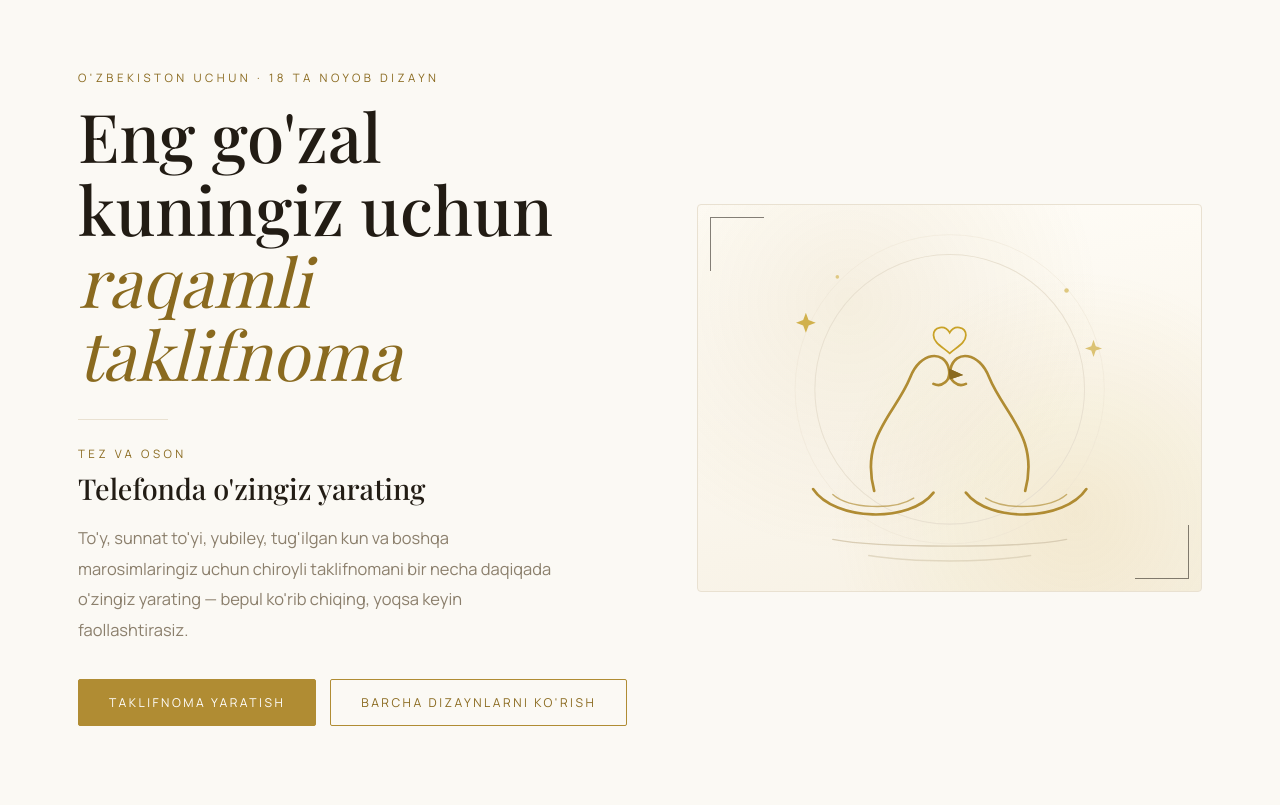
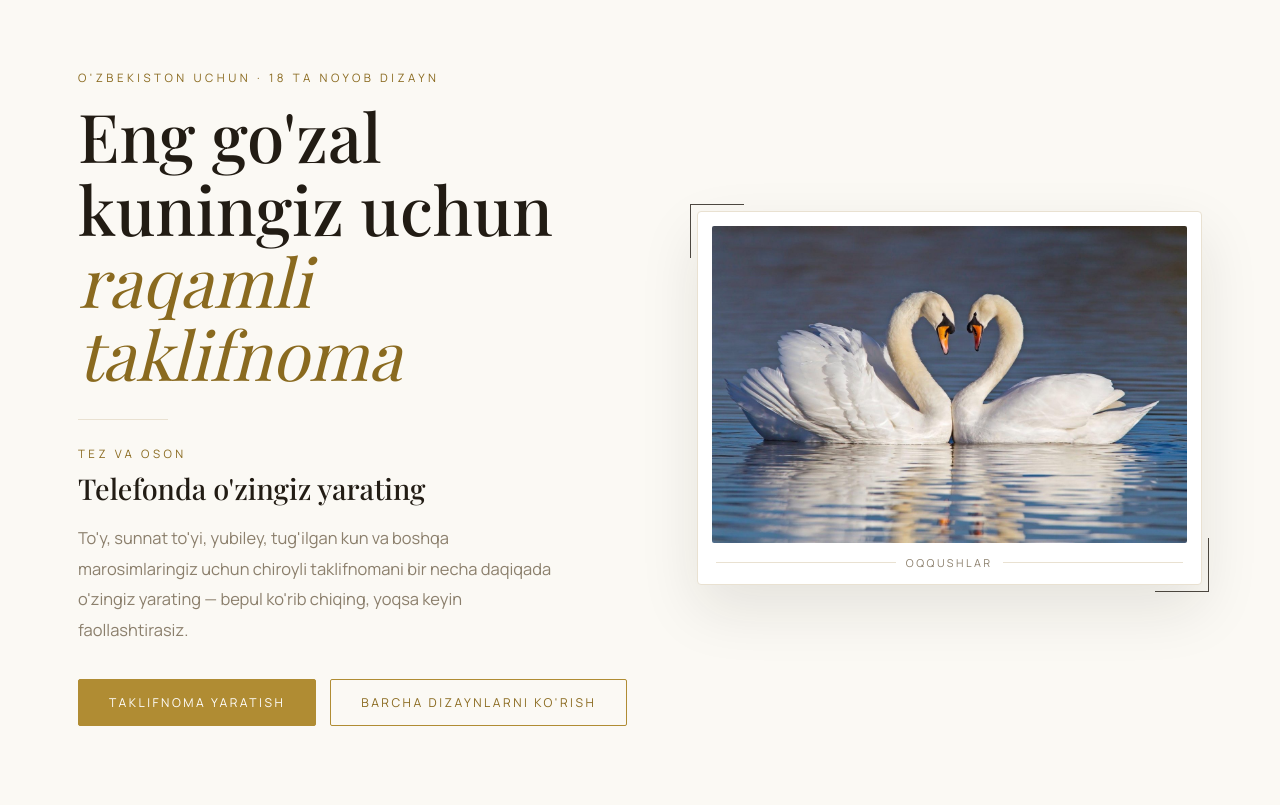
Before and after one commit to ShohzoDev0108/oqqushlar-uz, a Django app: page / in a window 1280 px wide. Shown: the part 81-886 px from the top of the page. Run offline with Django 5.2, Linux system fonts and the light colour scheme; data comes from the database, SQL or seed files in the repository; data that the repository does not hold is empty; parts of the project's set-up code (start-up, migrations or seed data) failed here and were passed over; some web fonts are replaced.

Commit message:
Bosh sahifa hero: haqiqiy oqqushlar surati

```diff
--- a/taklif/templates/taklif/bosh_sahifa.html
+++ b/taklif/templates/taklif/bosh_sahifa.html
@@ -1,5 +1,5 @@
 {% extends "base.html" %}
-{% load i18n %}
+{% load i18n static %}
 
 {% block title %}Oqqushlar — {% trans "chiroyli raqamli taklifnomalar" %}{% endblock %}
 
@@ -22,21 +22,24 @@
 .oq-hero-tugmalar { display: flex; gap: 14px; flex-wrap: wrap; }
 .oq-hero .ajratish { height: 1px; background: var(--chiziq); max-width: 90px; margin: 30px 0 26px; }
 
-/* Oqqushlar sahnasi */
+/* Oqqushlar surati — oq ramka ichida, ostida oltin chiziqli panel */
 .oq-hero-rasm {
     position: relative; border: 1px solid var(--chiziq); border-radius: 4px;
-    background:
-        radial-gradient(circle at 30% 25%, rgba(176,140,51,.10), transparent 55%),
-        radial-gradient(circle at 75% 80%, rgba(201,162,39,.12), transparent 50%),
-        linear-gradient(170deg, #fffdf8, #f7f1e4);
-    overflow: hidden;
+    background: var(--toza); padding: 14px; box-shadow: 0 24px 60px rgba(34,28,20,.10);
 }
-.oq-hero-rasm svg { display: block; width: 100%; height: auto; }
+.oq-hero-rasm img {
+    display: block; width: 100%; height: auto; border-radius: 2px;
+}
 .oq-hero-rasm .burchak {
-    position: absolute; width: 54px; height: 54px; border-color: var(--tilla); opacity: .55;
+    position: absolute; width: 54px; height: 54px; border-color: var(--tilla); opacity: .8; z-index: 2;
 }
-.oq-hero-rasm .b1 { top: 12px; left: 12px; border-top: 1px solid; border-left: 1px solid; }
-.oq-hero-rasm .b2 { bottom: 12px; right: 12px; border-bottom: 1px solid; border-right: 1px solid; }
+.oq-hero-rasm .b1 { top: -8px; left: -8px; border-top: 1px solid; border-left: 1px solid; }
+.oq-hero-rasm .b2 { bottom: -8px; right: -8px; border-bottom: 1px solid; border-right: 1px solid; }
+.oq-hero-rasm .rasm-osti {
+    display: flex; justify-content: space-between; align-items: center; gap: 10px;
+    padding: 12px 4px 0; font-size: .68rem; letter-spacing: 2.5px; text-transform: uppercase; color: var(--kul);
+}
+.oq-hero-rasm .rasm-osti .chiziqcha { flex: 1; height: 1px; background: var(--chiziq); }
 
 /* --- Bo'limlar --- */
 .oq-bolim { padding: 70px 0 10px; }
@@ -135,41 +138,12 @@
         </div>
         <div class="oq-hero-rasm">
             <span class="burchak b1"></span><span class="burchak b2"></span>
-            <svg viewBox="0 0 560 430" aria-hidden="true">
-                <!-- Yumshoq halqa -->
-                <circle cx="280" cy="205" r="150" fill="none" stroke="#e9e1d1" stroke-width="1.2"/>
-                <circle cx="280" cy="205" r="172" fill="none" stroke="#e9e1d1" stroke-width=".8" opacity=".6"/>
-                <!-- Chap oqqush -->
-                <g stroke="#b08c33" stroke-width="3" fill="none" stroke-linecap="round">
-                    <path d="M196 318 C 180 258, 220 232, 236 192 C 247 163, 274 161, 279 182 C 282 196, 271 203, 262 199"/>
-                    <path d="M128 316 C 152 352, 236 354, 262 320"/>
-                    <path d="M150 322 C 168 338, 218 340, 240 326" stroke-width="1.6" opacity=".65"/>
-                </g>
-                <!-- O'ng oqqush (ko'zgudagi aksi) -->
-                <g stroke="#b08c33" stroke-width="3" fill="none" stroke-linecap="round" transform="translate(560,0) scale(-1,1)">
-                    <path d="M196 318 C 180 258, 220 232, 236 192 C 247 163, 274 161, 279 182 C 282 196, 271 203, 262 199"/>
-                    <path d="M128 316 C 152 352, 236 354, 262 320"/>
-                    <path d="M150 322 C 168 338, 218 340, 240 326" stroke-width="1.6" opacity=".65"/>
-                </g>
-                <!-- Tumshuqlar -->
-                <path d="M279 182 L 295 189 L 280 194 Z" fill="#8a6a1f"/>
-                <path d="M281 182 L 265 189 L 280 194 Z" fill="#8a6a1f" transform="translate(560,0) scale(-1,1)"/>
-                <!-- Yurakcha -->
-                <path d="M280 142 c -5 -9 -18 -7 -18 3 c 0 8 10 13 18 20 c 8 -7 18 -12 18 -20 c 0 -10 -13 -12 -18 -3 Z"
-                      fill="none" stroke="#c9a227" stroke-width="2"/>
-                <!-- Suv to'lqinlari -->
-                <g stroke="#d9cdb4" stroke-width="1.6" fill="none" stroke-linecap="round">
-                    <path d="M150 372 C 200 382, 360 382, 410 372"/>
-                    <path d="M190 390 C 240 398, 320 398, 370 390" opacity=".7"/>
-                </g>
-                <!-- Yulduzchalar -->
-                <g fill="#c9a227">
-                    <path d="M120 120 l3 8 8 3 -8 3 -3 8 -3 -8 -8 -3 8 -3 Z" opacity=".8"/>
-                    <path d="M440 150 l2.5 7 7 2.5 -7 2.5 -2.5 7 -2.5 -7 -7 -2.5 7 -2.5 Z" opacity=".6"/>
-                    <circle cx="410" cy="95" r="2.5" opacity=".55"/>
-                    <circle cx="155" cy="80" r="2" opacity=".5"/>
-                </g>
-            </svg>
+            <img src="{% static 'taklif/oqqushlar-yurak.jpg' %}" alt="Oqqushlar" fetchpriority="high">
+            <div class="rasm-osti">
+                <span class="chiziqcha"></span>
+                <span>Oqqushlar</span>
+                <span class="chiziqcha"></span>
+            </div>
         </div>
     </div>
 </header>
```
Also changed, not shown: taklif/static/taklif/oqqushlar-yurak.jpg (added).
